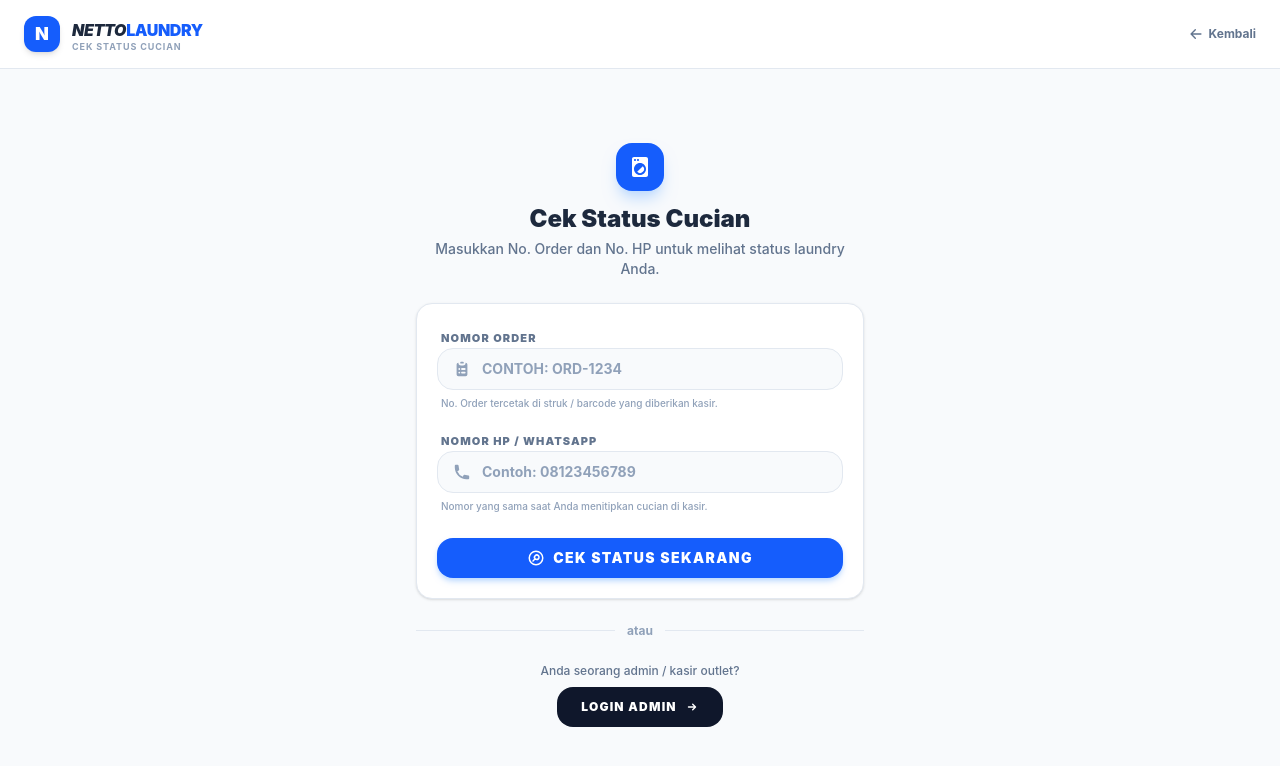
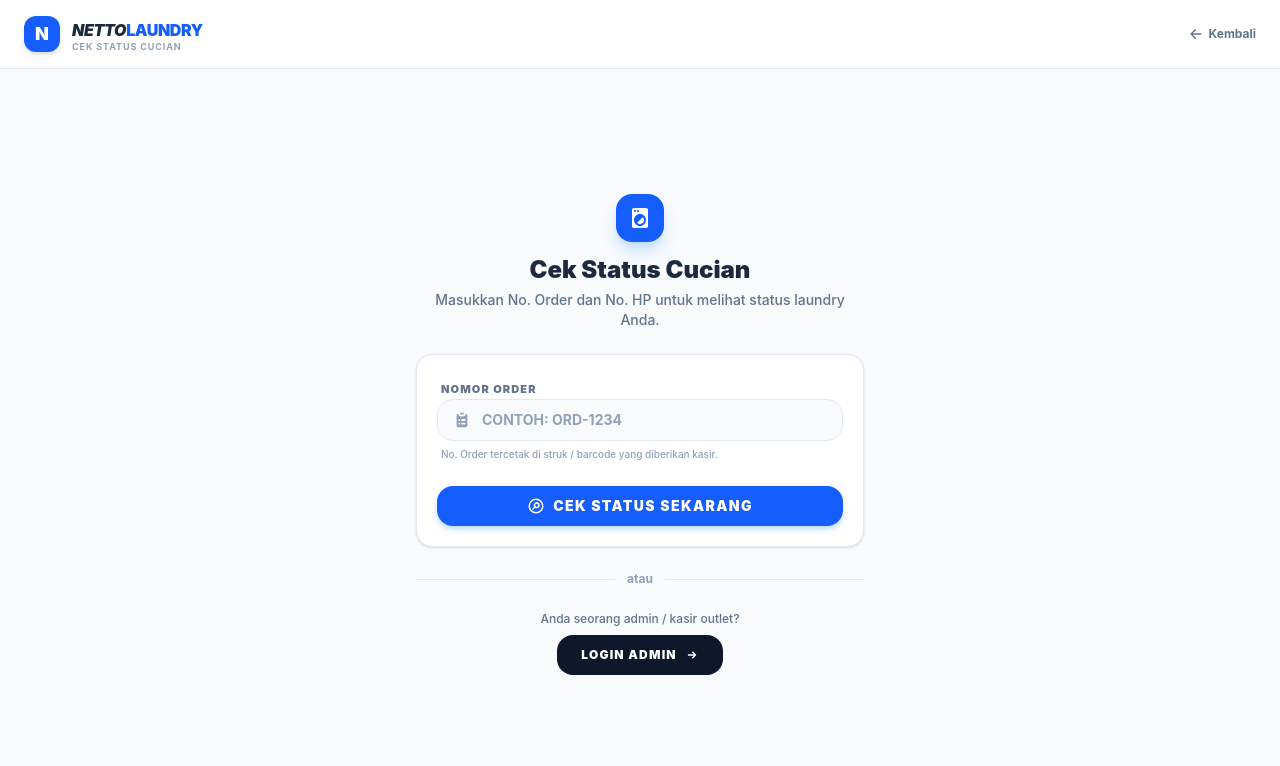
Before and after one commit to vanesya24si-tech/Project-PFL, a React (Vite) app: page /cek-order in a window 1280 px wide. Shown: the top 766 px of the page. Built offline with nearby package versions, Linux system fonts and the light colour scheme.

Commit message:
feat: simplify cek order to only require order ID and enable direct dashboard login from tracking page

```diff
--- a/src/pages/CekOrder.jsx
+++ b/src/pages/CekOrder.jsx
@@ -1,6 +1,6 @@
 import { useState, useEffect } from "react";
 import { useNavigate, Link, useLocation } from "react-router-dom";
-import { HiOutlineSearchCircle, HiPhone, HiClipboardList, HiArrowLeft, HiArrowSmRight } from "react-icons/hi";
+import { HiOutlineSearchCircle, HiClipboardList, HiArrowLeft, HiArrowSmRight } from "react-icons/hi";
 import { MdLocalLaundryService } from "react-icons/md";
 import { getOrderById } from "../utils/ordersStorage";
 import { useAuth } from "../utils/AuthContext";
@@ -14,7 +14,6 @@ export default function CekOrder() {
   const paramOrderId = queryParams.get("orderId") || "";
 
   const [orderId, setOrderId] = useState("");
-  const [phone, setPhone] = useState("");
   const [loading, setLoading] = useState(false);
   const [error, setError] = useState("");
 
@@ -24,14 +23,12 @@ export default function CekOrder() {
     }
   }, [paramOrderId]);
 
-  const normalize = (s) => s?.replace(/\D/g, "") ?? "";
-
   const handleSubmit = async (e) => {
     e.preventDefault();
     setError("");
 
-    if (!orderId.trim() || !phone.trim()) {
-      setError("Mohon isi No. Order dan No. HP terlebih dahulu.");
+    if (!orderId.trim()) {
+      setError("Mohon isi No. Order terlebih dahulu.");
       return;
     }
 
@@ -41,15 +38,6 @@ export default function CekOrder() {
 
       if (fetchErr || !data) {
         setError("No. Order tidak ditemukan. Pastikan penulisan sudah benar.");
-        return;
-      }
-
-      // Verifikasi nomor HP cocok dengan order
-      const inputPhone = normalize(phone);
-      const orderPhone = normalize(data.phone);
-
-      if (orderPhone && inputPhone && orderPhone !== inputPhone) {
-        setError("No. HP tidak sesuai dengan data order. Silakan cek kembali.");
         return;
       }
 
@@ -141,30 +129,6 @@ export default function CekOrder() {
                 </p>
               </div>
 
-              {/* NO. HP */}
-              <div className="space-y-1.5">
-                <label className="text-[11px] font-black uppercase tracking-widest text-slate-500 pl-1">
-                  Nomor HP / WhatsApp
-                </label>
-                <div className="relative">
-                  <HiPhone
-                    size={18}
-                    className="absolute left-4 top-1/2 -translate-y-1/2 text-slate-400"
-                  />
-                  <input
-                    type="tel"
-                    value={phone}
-                    onChange={(e) => setPhone(e.target.value)}
-                    placeholder="Contoh: 08123456789"
-                    disabled={loading}
-                    className="w-full rounded-2xl border border-slate-200 bg-slate-50 pl-11 pr-4 py-2.5 text-sm font-bold text-slate-800 outline-none focus:border-blue-500 focus:bg-white focus:ring-4 focus:ring-blue-500/5 transition-all placeholder:text-slate-400"
-                  />
-                </div>
-                <p className="text-[10px] text-slate-400 font-medium pl-1">
-                  Nomor yang sama saat Anda menitipkan cucian di kasir.
-                </p>
-              </div>
-
               {/* SUBMIT */}
               <button
                 type="submit"
--- a/src/pages/TrackOrder.jsx
+++ b/src/pages/TrackOrder.jsx
@@ -1,5 +1,5 @@
 import React, { useEffect, useState } from "react";
-import { useParams, Link } from "react-router-dom";
+import { useParams, Link, useNavigate } from "react-router-dom";
 import { HiCheckCircle, HiClock, HiExclamationCircle } from "react-icons/hi";
 import { MdLocalLaundryService, MdIron, MdLayers } from "react-icons/md";
 import { FaWhatsapp } from "react-icons/fa";
@@ -15,7 +15,8 @@ import { useAuth } from "../utils/AuthContext";
 
 export default function TrackOrder() {
   const { orderId } = useParams();
-  const { role } = useAuth();
+  const { role, loginAsCustomer } = useAuth();
+  const navigate = useNavigate();
   const [order, setOrder] = useState(null);
   const [loading, setLoading] = useState(true);
   const [notFound, setNotFound] = useState(false);
@@ -196,12 +197,15 @@ export default function TrackOrder() {
               <HiExclamationCircle size={16} /> Masuk Dasbor Pelanggan & Komplain
             </Link>
           ) : (
-            <Link
-              to={`/cek-order?orderId=${order.id}`}
-              className="w-full flex items-center justify-center gap-2 bg-blue-600 hover:bg-blue-700 text-white font-black text-xs py-2.5 rounded-xl transition-all cursor-pointer text-center"
+            <button
+              onClick={() => {
+                loginAsCustomer(order);
+                navigate("/user");
+              }}
+              className="w-full flex items-center justify-center gap-2 bg-blue-600 hover:bg-blue-700 text-white font-black text-xs py-2.5 rounded-xl transition-all cursor-pointer text-center border-none"
             >
-              <HiExclamationCircle size={16} /> Verifikasi untuk Ajukan Komplain
-            </Link>
+              <HiExclamationCircle size={16} /> Masuk Portal & Ajukan Komplain
+            </button>
           )}
         </div>
 
```
Also changed, not shown: 79 other files (tests, documents, lock files or other folders).
